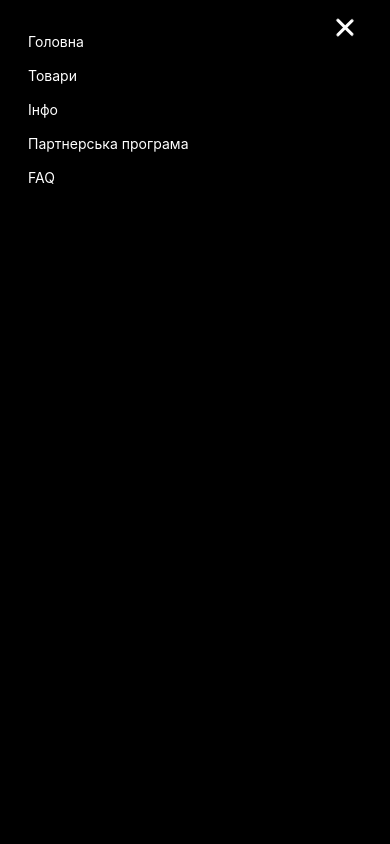
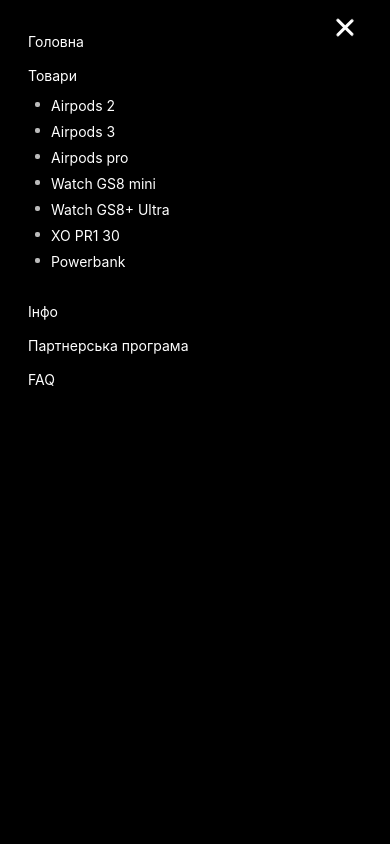
Before and after one commit to Tor4in/maybe_react, a React (Create React App) app: page /referal_form in a window 390 px wide. Both pictures are taken after a click on the element 348 px from the left and 27 px from the top of the page. Shown: the top 844 px of the page. Built offline with nearby package versions, Linux system fonts and the light colour scheme.

Commit message:
murger manu fix

```diff
--- a/src/jsx/header/header.jsx
+++ b/src/jsx/header/header.jsx
@@ -8,13 +8,57 @@
 const Header = () => {
     let anim_el = React.createRef()
     let bg_manu = React.createRef()
+    let weit = () => {
+        bg_manu.current.classList.toggle('brg_bg')
+        bg_manu.current.classList.toggle('add_off')
+
+        // console.log(1)
+        // console.log(bg_manu.current.classList)
+        // console.log(anim_el.current.classList)
+    }
+
+    let close = () => {
+        bg_manu.current.classList.toggle('brg_bg_closed')
+
+        setTimeout(() => {
+            bg_manu.current.classList.toggle('add_off')
+            bg_manu.current.classList.toggle('brg_bg_closed')
+            bg_manu.current.classList.toggle('brg_bg')
+        }, 900)
+        // console.log(2)
+        // console.log(bg_manu.current.classList)
+        // console.log(anim_el.current.classList)
+    }
+
+
+
+
+    let anim_el_state = () => {
+        let anim_open = () => {
+            anim_el.current.classList.contains('anim_close') ? anim_el.current.classList.toggle('anim_close')
+            || anim_el.current.classList.toggle('anim_active'): anim_el.current.classList.toggle('anim_active')
+
+        }
+        let anim_close = () => {
+            anim_el.current.classList.contains('anim_active') ? anim_el.current.classList.toggle('anim_active')
+            || anim_el.current.classList.toggle('anim_close'): anim_el.current.classList.toggle('anim_close')
+        }
+
+        anim_el.current.classList.contains('anim_active') ? anim_close() : anim_open()
+
+    }
+
+
+
 
     let animAdd = () => {
         if (anim_el) {
 
-            anim_el.current.classList.toggle('anim_active')
-            bg_manu.current.classList.toggle('brg_bg')
-            bg_manu.current.classList.toggle('add_off')
+            anim_el_state()
+
+            bg_manu.current.classList.contains('add_off') ? weit() : close();
+
+
         }
 
     }
@@ -62,9 +106,9 @@
 
                     <ul className={s.brg_ul_list}>
                         <li> <Link to='/'>Головна</Link>  </li>
-                        <li> <Link to='/sachen'>Товари</Link>
-                            <div className={s.bar}>
-                                <ul>
+                        <li> <Link to='/sachen'>Товари</Link></li>
+
+                        <ul className={s.bar}>
                             <li>Airpods 2</li>
                             <li>Airpods 3 </li>
                             <li>Airpods pro </li>
@@ -73,9 +117,9 @@
                             <li>XO PR1 30</li>
                             <li>Powerbank</li>
                         </ul>
-                            </div>
 
-                        </li>
+
+
                         <li> <Link to='/info' >Інфо</Link> </li>
                         <li> <Link to='/referal_form' >Партнерська програма</Link> </li>
                         <li> <Link to='/faq' >FAQ</Link> </li>
@@ -87,5 +131,4 @@
     )
 }
 
-
 export default Header;
--- a/src/jsx/header/header.module.css
+++ b/src/jsx/header/header.module.css
@@ -143,45 +143,23 @@
     margin: 0 3px;
   }
 }
-body header .div_nav__list ul.brg_ul_list li div.bar {
-  padding: 30px;
-  width: 40px;
+body header .div_nav__list ul.brg_ul_list ul.bar {
+  padding: 0 0 20px 30px;
+}
+body header .div_nav__list ul.brg_ul_list ul.bar li {
+  padding: 6px;
+  color: white;
+  position: relative;
+}
+body header .div_nav__list ul.brg_ul_list ul.bar li::before {
+  content: "";
   position: absolute;
-  display: none;
-  left: 40px;
-  z-index: 33;
-}
-body header .div_nav__list ul.brg_ul_list li div.bar ul {
-  display: none;
-  bottom: -150px;
-  left: 16px;
-  width: 160px;
-  position: absolute;
-  background-color: #d1aa66;
-  color: #71429c;
-  padding: 20px;
-  -webkit-animation: anim1 1s ease;
-          animation: anim1 1s ease;
-}
-body header .div_nav__list ul.brg_ul_list li div.bar ul li {
-  padding: 4px;
-}
-body header .div_nav__list ul.brg_ul_list li:hover div.bar ul {
-  display: block;
-}
-body header .div_nav__list ul.brg_ul_list li:hover div.bar {
-  display: block;
-}
-body header .div_nav__list ul.brg_ul_list li:nth-child(2) {
-  position: relative;
-  -webkit-transition: all 0.9s ease;
-  transition: all 0.9s ease;
-}
-body header .div_nav__list ul.brg_ul_list li:nth-child(2):hover .arrow {
-  -webkit-transform: rotate(90deg);
-          transform: rotate(90deg);
-  -webkit-transform-origin: 4px -5px;
-          transform-origin: 4px -5px;
+  left: -10px;
+  top: 9px;
+  background-color: #bbb;
+  width: 5px;
+  height: 5px;
+  border-radius: 2px;
 }
 @media (max-width: 703px) {
   body header .div_nav__list .main_ul {
--- a/src/jsx/header/header.module.scss
+++ b/src/jsx/header/header.module.scss
@@ -165,6 +165,7 @@
                             display: block;
                             position: relative;
 
+
                             a {
 
                                 color: white;
@@ -194,55 +195,36 @@
 
 
 
-                            div.bar {
-                                padding: 30px;
-                                width: 40px;
-                                position: absolute;
-                                display: none;
-                                left: 40px;
-                                z-index: 33;
-
-                            }
-
-                            div.bar ul {
-                                display: none;
-                                bottom: -150px;
-                                left: 16px;
-                                width: 160px;
-                                position: absolute;
-                                background-color: #d1aa66;
-                                color: #71429c;
-                                padding: 20px;
-                                animation: anim1 1s ease;
-
-
-                                li {
-                                    padding: 4px;
-                                }
-
-                            }
-
-                            &:hover div.bar ul {
-                                display: block;
-
-                            }
-
-                            &:hover div.bar {
-                                display: block;
-                            }
-
-                            &:nth-child(2) {
-
-
-                                position: relative;
-                                transition: all 0.9s ease;
 
 
 
 
-                                &:hover .arrow {
-                                    transform: rotate(90deg);
-                                    transform-origin: 4px -5px;
+
+
+                        }
+
+                        ul.bar{
+
+
+                            padding: 0 0  20px 30px;
+
+
+
+
+                            li {
+
+                                padding: 6px;
+                                color: white;
+                                position: relative;
+                                &::before{
+                                    content: '';
+                                    position: absolute;
+                                    left: -10px;
+                                    top: 9px;
+                                    background-color: #bbb;
+                                    width: 5px;
+                                    height: 5px;
+                                    border-radius: 2px;
                                 }
                             }
 
--- a/src/jsx/referal/ref.jsx
+++ b/src/jsx/referal/ref.jsx
@@ -31,7 +31,7 @@
 
 
                 <div className={s.group_social}>
-                    <div className="inst">
+                    <div>
                         <input type="checkbox" name="socil" id="inst" />
                         <label htmlFor="inst" >Instagram</label>
                     </div>
--- a/src/zerostyles.css
+++ b/src/zerostyles.css
@@ -153,6 +153,14 @@
     animation: animOpen1 0.5s both;
 
 }
+.anim_close :nth-child(3){
+    animation: animClose2 0.5s both;
+
+}
+.anim_close :first-child{
+    animation: animClose1 0.5s both;
+
+}
 
 .brg_bg {
     width: 400px;
@@ -165,6 +173,10 @@
     animation: show 0.9s both;
     z-index: 1;
     padding: 25px;
+}
+.brg_bg_closed{
+    animation: close 0.9s both;
+
 }
 @media (min-width: 704px){
     .brg_bg{
@@ -185,6 +197,20 @@
         transform: translateX(0%);
     }
 }
+@keyframes close {
+    0% {
+        transform: translateX(0%);
+    }
+
+    30% {
+        transform: translateX(-3%);
+    }
+
+    100% {
+        transform: translateX(110%);
+    }
+}
+
 @keyframes animOpen1 {
     0%{
         transform: rotate(0deg);
@@ -219,4 +245,40 @@
     }
 
 }
+@keyframes animClose2 {
+    0%{
+        transform:rotate(-45deg) translate(3px, -8px);
+        border-radius: 3px 3px 3px 3px;
+        background: #ffffff;
+    }
+
+    50%{
+        transform:rotate(-45deg) translate(-5px, -5px);
+        border-radius: 3px 0px 3px 3px;
+        background: #000;
+    }
+    100%{
+        transform: rotate(0deg);
+        border-radius: 0px 0px 3px 3px;
+    }
+
+}
+@keyframes animClose1 {
+    0%{
+        transform:rotate(45deg) translate(3px, 8px);
+        border-radius: 3px 3px 3px 3px;
+        background: #ffffff;
+    }
+
+    50%{
+        transform:rotate(45deg) translate(-5px, 5px);
+        border-radius: 3px 3px 3px 0;
+        background: #000;
+    }
+    100%{
+        transform: rotate(0deg);
+        border-radius: 3px 3px 0 0;
+    }
+
+}
 /*  */
```
Also changed, not shown: src/jsx/main/main.jsx (line endings or trailing spaces). Lines whose indentation alone changed are shown as unchanged.
